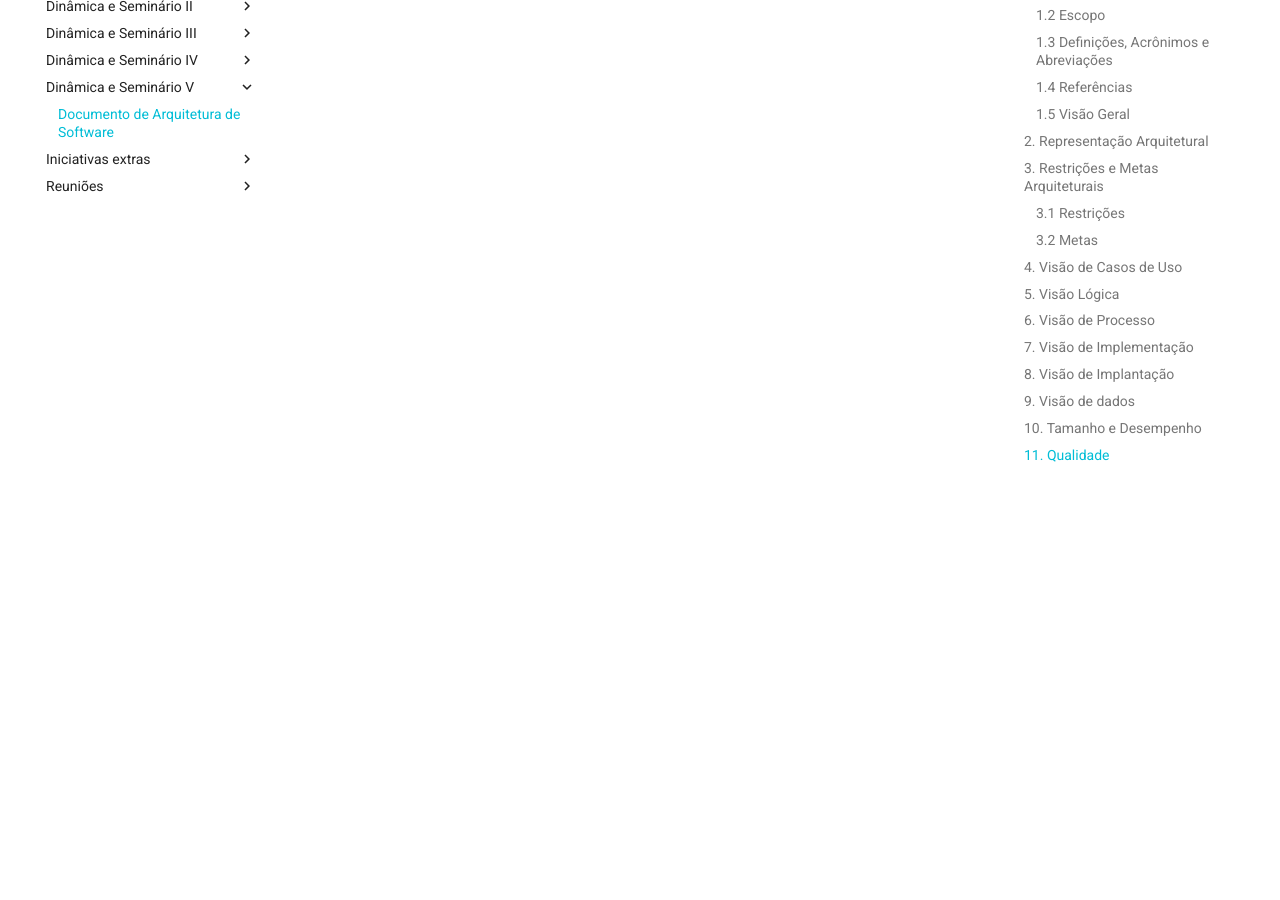
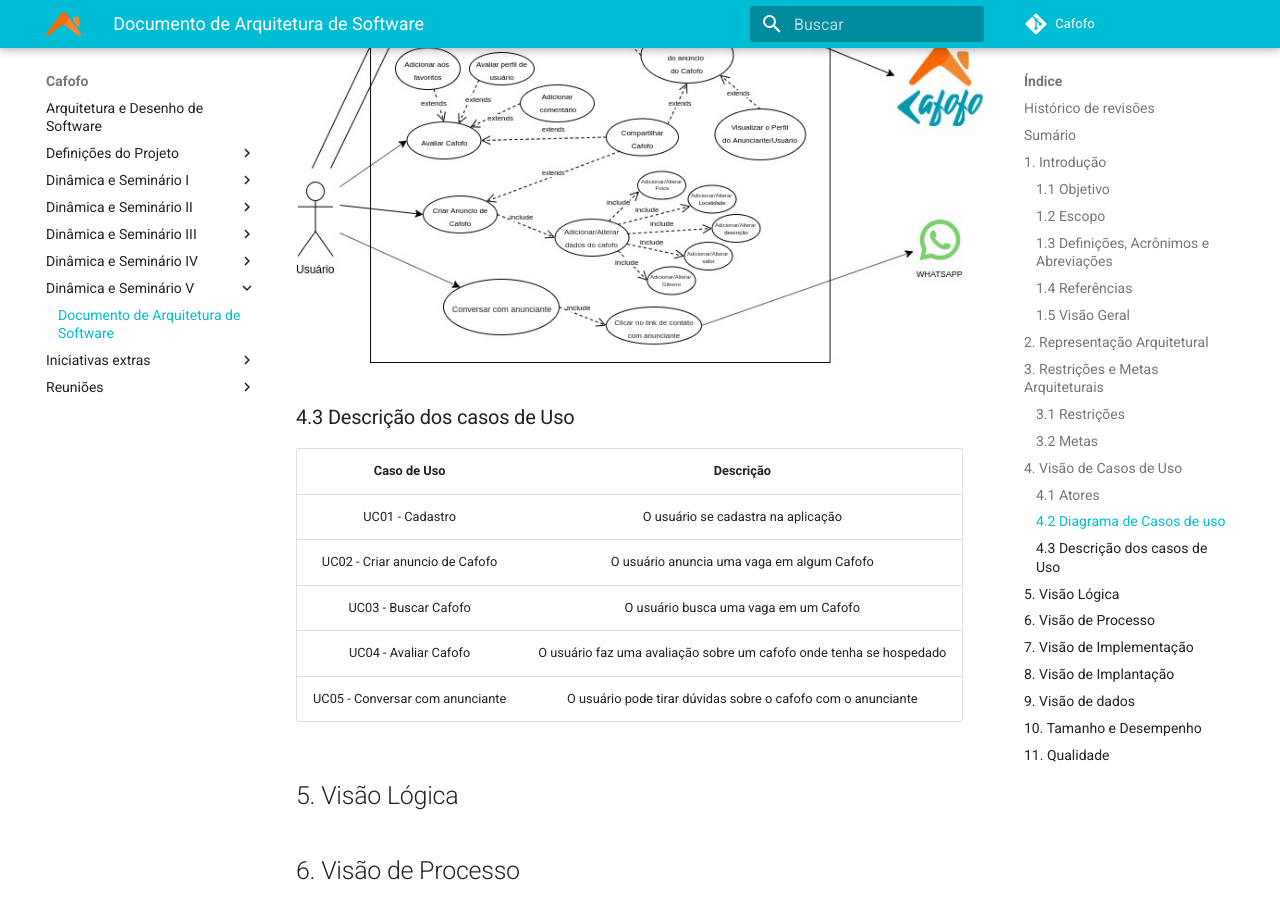
Before and after one commit to desenho-2019/Wiki, an MkDocs documentation site: the page built from docs/Dinâmica e Seminário V/Documento de Arquitetura.md, in a window 1280 px wide and 900 px high, scrolled down 3354 px. Built offline with MkDocs 1.6.1 and Material for MkDocs 9.7.7, drawn with Linux system fonts in a browser that asks for light colours; some of the changed text lies outside the part shown.

Commit message:
Adicionando visão de casos de uso ao documento de arquitetura

```diff
--- a/docs/Dinâmica e Seminário V/Documento de Arquitetura.md
+++ b/docs/Dinâmica e Seminário V/Documento de Arquitetura.md
@@ -6,6 +6,7 @@
 | 04/11/2019 | 0.1 | Iniciando o documento e adicionando o Sumário | Weiller Fernandes |
 | 04/11/2019 | 0.2 | Adicionando Objetivo e Escopo | Weiller Fernandes |
 | 09/11/2019 | 0.3 | Adicionando Metas e Restrições | Caio César Beleza |
+| 09/11/2019 | 0.4 | Adicionando Visão de Casos de Uso | Caio César Beleza |
 
 ## Sumário
   - [1. Introdução](#1-introducao)
@@ -67,6 +68,26 @@ As restrições para o projeto Cafofo são as seguintes:
 - A aplicação deve estar pronta para ser apresentada ao final da disciplina;
 
 ## 4. Visão de Casos de Uso
+### 4.1 Atores
+
+|    Atores    |       Descrição       |
+| :--------:   |:-------------------:  |
+| Usuário      |  Quem irá utilizar a plataforma, pessoas que desejam encontrar e/ou anunciar vagas em moradias.                  |
+| Cafofo       | Responsável por conectar os usuários às vagas ofertadas.                      |
+
+### 4.2 Diagrama de Casos de uso
+![Diagrama de Casos de Uso](img/diagrama_casos_de_uso_v2.jpg)
+
+### 4.3 Descrição dos casos de Uso
+
+| Caso de Uso | Descrição |
+| :-------:   | :-------: |
+| UC01 - Cadastro    | O usuário se cadastra na aplicação        |
+| UC02 - Criar anuncio de Cafofo| O usuário anuncia uma vaga em algum Cafofo |
+| UC03 - Buscar Cafofo | O usuário busca uma vaga em um Cafofo|
+| UC04 - Avaliar Cafofo| O usuário faz uma avaliação sobre um cafofo onde tenha se hospedado|
+| UC05 - Conversar com anunciante| O usuário pode tirar dúvidas sobre o cafofo com o anunciante|
+
 
 ## 5. Visão Lógica
 
```
Also changed, not shown: docs/Dinâmica e Seminário V/img/diagrama_casos_de_uso_v2.jpg (added).
